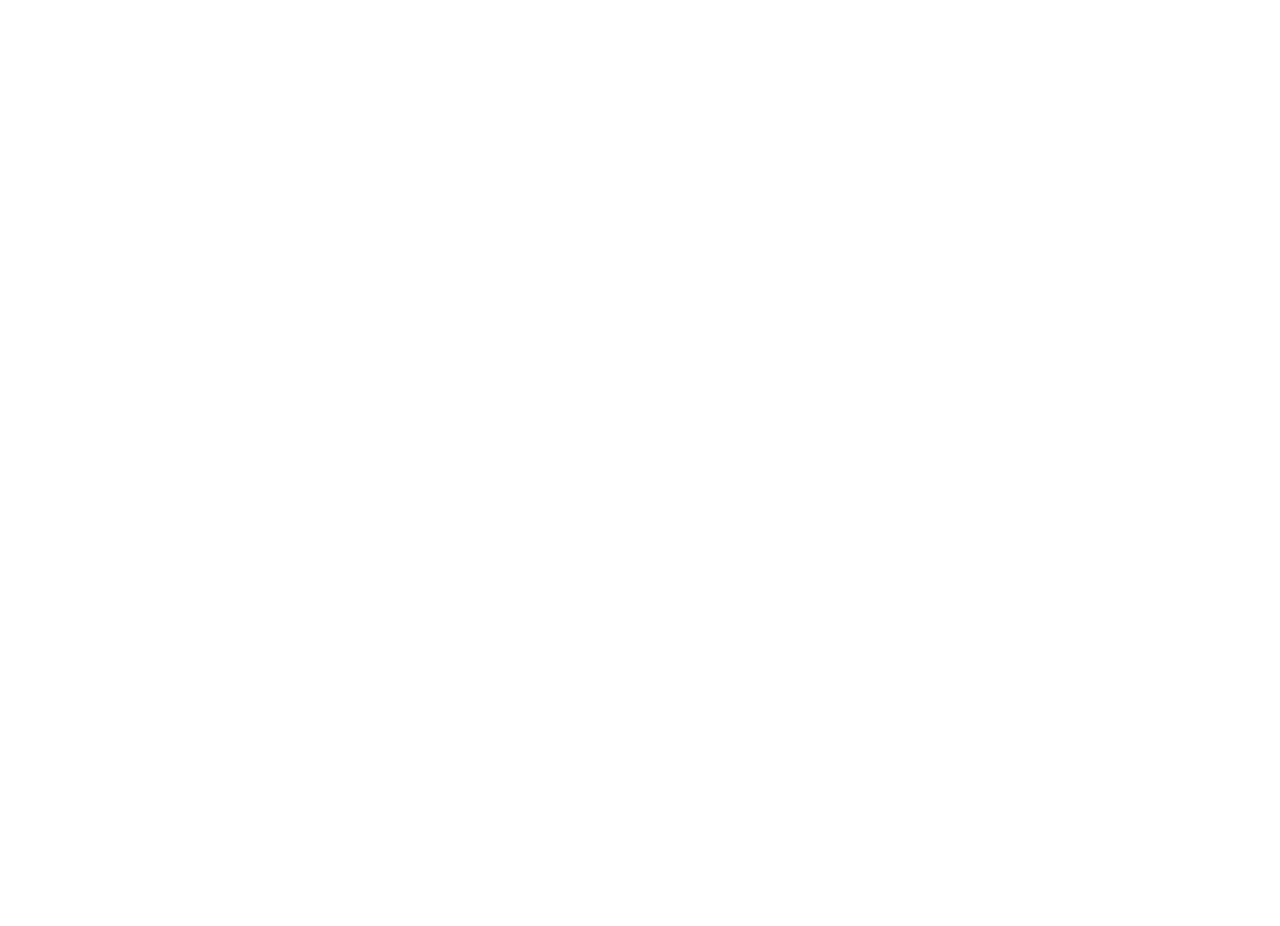
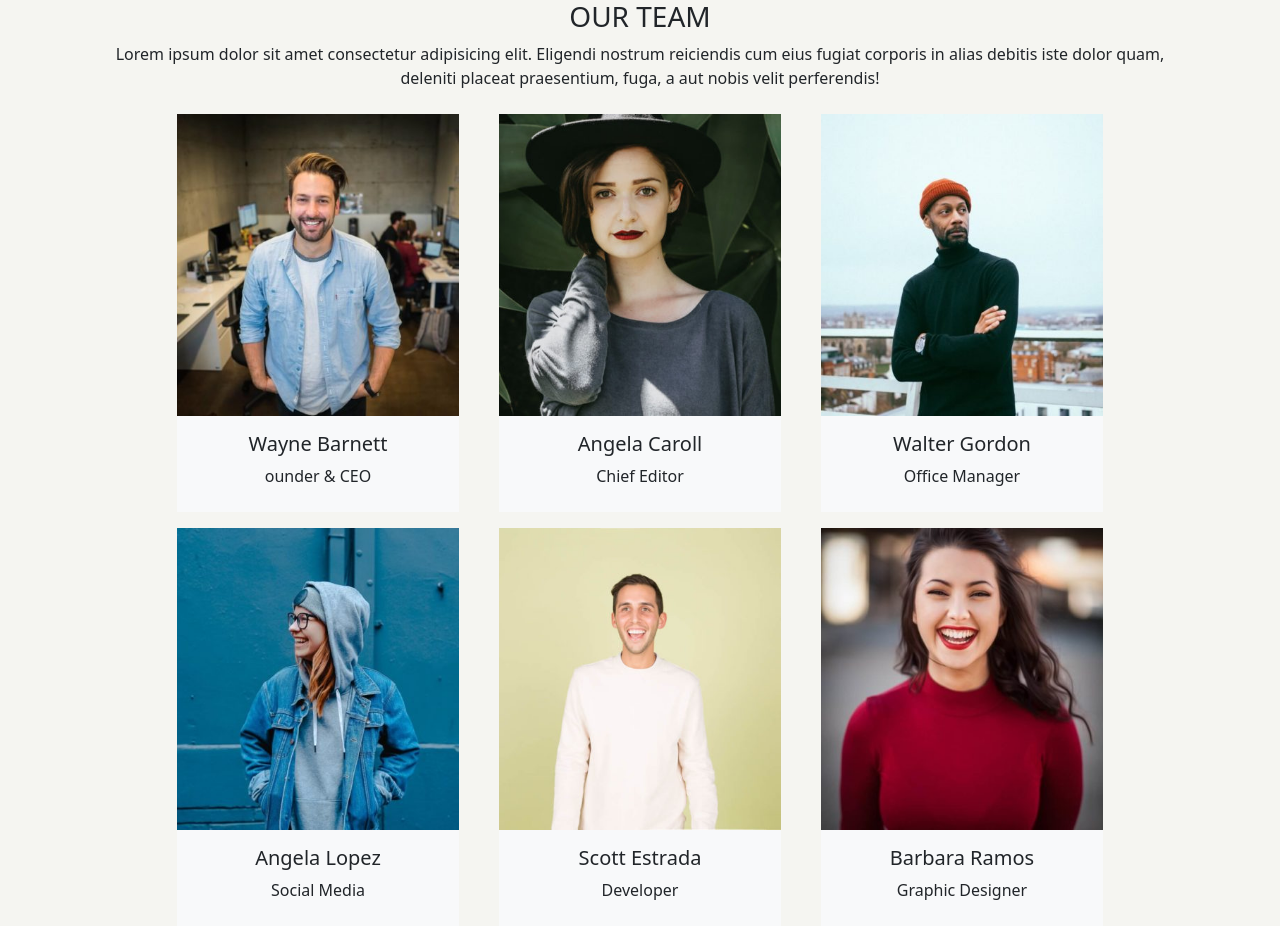
Before and after one commit to MarioSantoro/js-our-team, a plain HTML site: page index.html in a window 1280 px wide. Before the commit the page ends 800 px from the top, so only its background shows below. Drawn offline with nearby package versions, Linux system fonts and the light colour scheme.

Commit message:
complete all the milestone with all bonus

```diff
--- a/index.html
+++ b/index.html
@@ -5,8 +5,23 @@
     <meta http-equiv="X-UA-Compatible" content="IE=edge">
     <meta name="viewport" content="width=device-width, initial-scale=1.0">
     <title>Team Boolean</title>
+
+
+    <link rel="stylesheet" href="https://cdn.jsdelivr.net/npm/bootstrap@5.2.3/dist/css/bootstrap.min.css">
+
+    <link rel="stylesheet" href="style.css">
 </head>
 <body>
+    <header class="text-center container-cs">
+        <h3 class="text-uppercase">Our Team</h3>
+        <p class="px-5">Lorem ipsum dolor sit amet consectetur adipisicing elit. Eligendi nostrum reiciendis cum eius fugiat corporis in alias debitis iste dolor quam, deleniti placeat praesentium, fuga, a aut nobis velit perferendis!</p>
+    </header>
+    <main>
+        <div class="container-cs">
+            <div class="row flex-wrap gap-3 justify-content-center mt-4" id="container-card">
+            </div>
+        </div>
+    </main>
     <script src="script.js"></script>
 </body>
 </html>
--- a/script.js
+++ b/script.js
@@ -2,37 +2,88 @@ const teams = [
     {
         nome : "Wayne Barnett",
         ruolo : "ounder & CEO" ,
-        img : " wayne-barnett-founder-ceo.jpg"
+        img : "wayne-barnett-founder-ceo.jpg"
     } ,
     {
         nome : "Angela Caroll",
         ruolo : "Chief Editor" ,
-        img : " angela-caroll-chief-editor.jpg"
+        img : "angela-caroll-chief-editor.jpg"
     } ,
     {
         nome : "Walter Gordon",
         ruolo : "Office Manager" ,
-        img : " walter-gordon-office-manager.jpg"
+        img : "walter-gordon-office-manager.jpg"
     } ,
     {
         nome : "Angela Lopez",
         ruolo : "Social Media" ,
-        img : " Manager  angela-lopez-social-media-manager.jpg"
+        img : "angela-lopez-social-media-manager.jpg"
     } ,
     {
         nome : "Scott Estrada",
         ruolo : "Developer" ,
-        img : " scott-estrada-developer.jpg"
+        img : "scott-estrada-developer.jpg"
     } ,
     {
         nome : "Barbara Ramos",
         ruolo : "Graphic Designer" ,
-        img : " barbara-ramos-graphic-designer.jpg"
+        img : "barbara-ramos-graphic-designer.jpg"
     }
 ];
 
+// Ho optato per una soluzione (non so se giusta ma mi piaceva) che con un solo for crea le singole card e le popola con gli elementi degli oggetti;
+const row = document.getElementById("container-card");
 for(let i = 0; i<teams.length ; i++){
-    const  memberTeam = teams[i];
-    console.log(memberTeam.nome , memberTeam.ruolo , memberTeam.img);
-    console.log("------------");
+    const col = createColumn();
+    const card = createCard();
+    const cardBody = createCardBody();
+    const memberName = createNameMember(teams[i].nome);
+    const memberRuolo = createRuolo(teams[i].ruolo);
+    const imgMember = createImage(teams[i].img);
+    cardBody.appendChild(memberName);
+    cardBody.appendChild(memberRuolo);
+    card.appendChild(imgMember);
+    card.appendChild(cardBody);
+    col.appendChild(card);
+    row.appendChild(col);
 }
+
+
+function createColumn (){
+    const col = document.createElement("div");
+    col.classList.add("col-3");
+    return col;
+}
+
+function createCard (){
+    const card = document.createElement("div");
+    card.classList.add("card" , "border-custom" , "text-center");
+    return card;
+}
+
+function createCardBody(){
+    const cardBody = document.createElement("div");
+    cardBody.classList.add("card-body" , "bg-light");
+    return cardBody;
+}
+
+function createNameMember(nome){
+    const memberName = document.createElement("h5");
+    memberName.classList.add("card-title");
+    memberName.innerHTML = nome;
+    return memberName;
+}
+
+function createRuolo(ruolo){
+    const memberRuolo = document.createElement("p");
+    memberRuolo.classList.add("card-title");
+    memberRuolo.innerHTML = ruolo;
+    return memberRuolo;
+}
+
+function createImage(img){
+    const imgMember = document.createElement("img");
+    imgMember.setAttribute("src", `img/${img}`);
+    imgMember.classList.add("img-cs");
+    return imgMember;
+}
--- a/style.css
+++ b/style.css
@@ -0,0 +1,11 @@
+body{
+    background-color: #f5f5f1;
+}
+.container-cs{
+    max-width: 1200px;
+    margin: 0 auto;
+}
+
+.border-custom{
+    border:none;
+}
```
